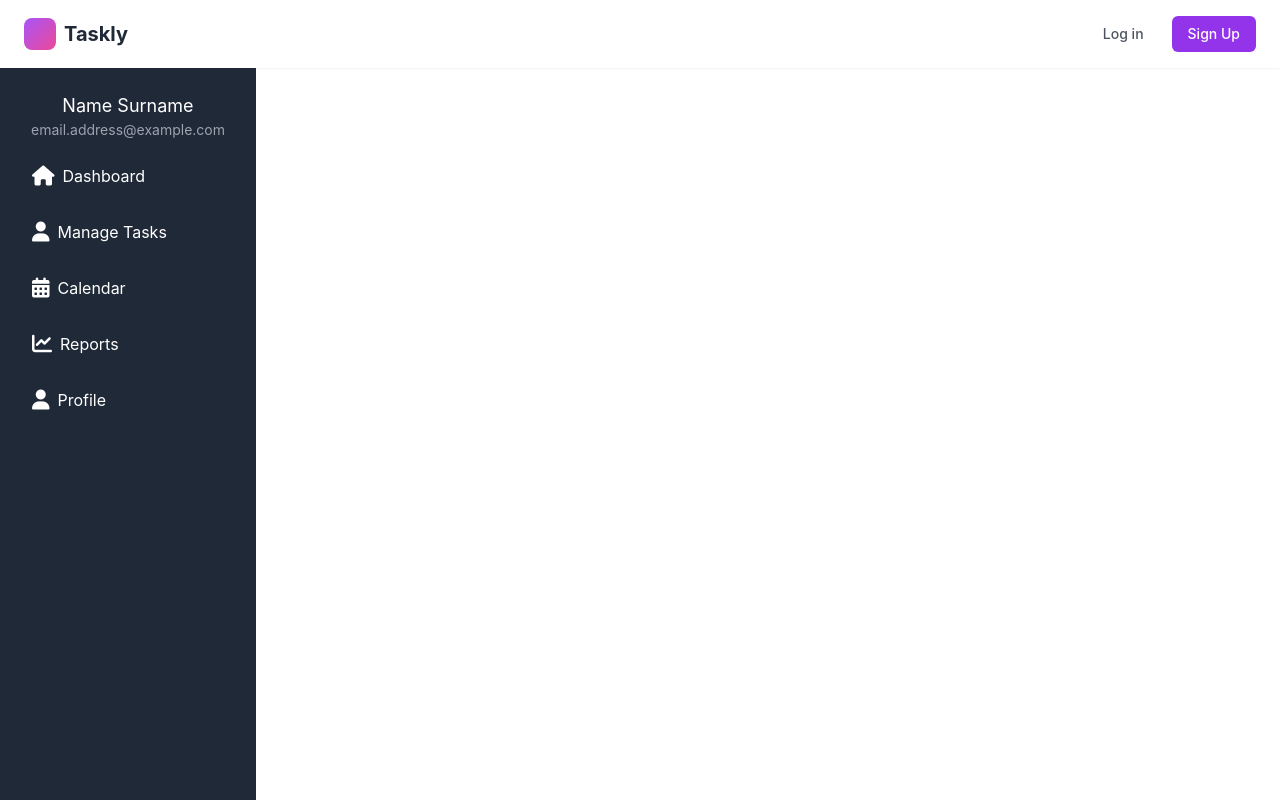
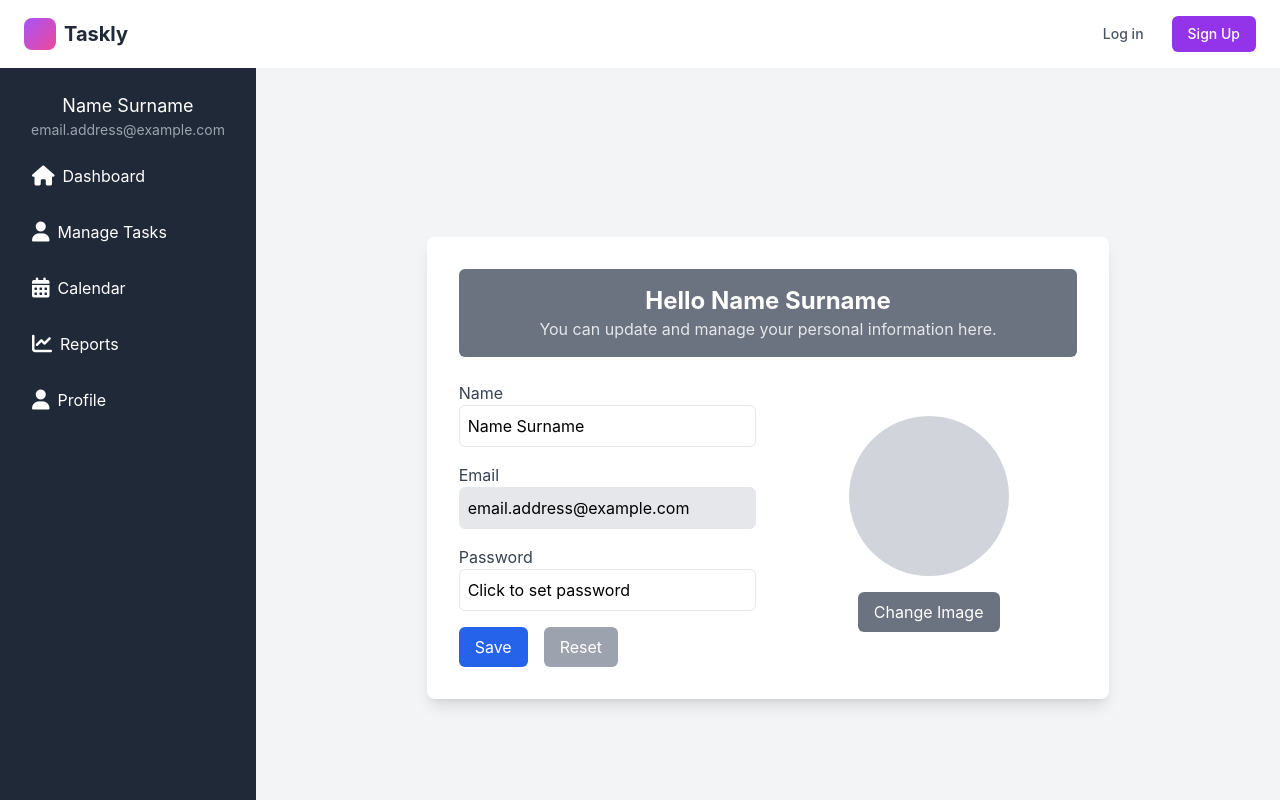
Before and after one commit to mpho-oganne/taskly-fullstack-project, a React (Create React App) app in the folder client/: page /dashboard in a window 1280 px wide. Shown: the top 800 px of the page. Built offline with nearby package versions, Linux system fonts and the light colour scheme.

Commit message:
Update pagesLayout.js
Resolving conflicts with manageTasks branch

```diff
--- a/client/src/pagesLayout.js
+++ b/client/src/pagesLayout.js
@@ -1,7 +1,6 @@
 import React from 'react';
-import Sidebar from './Components/Sidebar/sidebar';
-//import Profile from './Pages/Profile/profile';
-
+import Sidebar from './components/Sidebar/sidebar';
+import Profile from './Pages/Profile/profile';
 
 function Layout() {
   return (
@@ -11,7 +10,7 @@ function Layout() {
 
       {/* pages */}
       <div className="flex-grow">
-
+        <Profile />
       </div>
     </div>
   );
```
